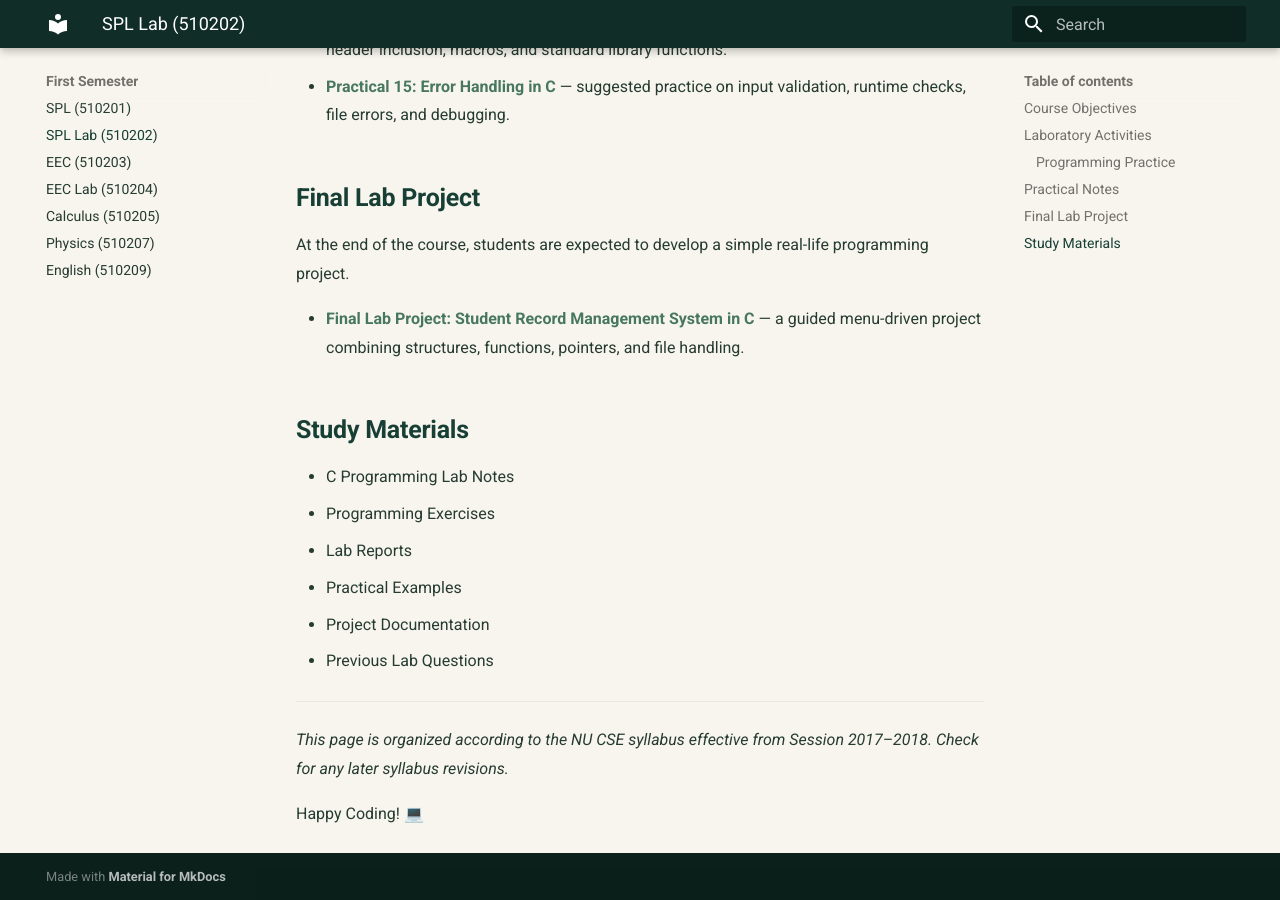
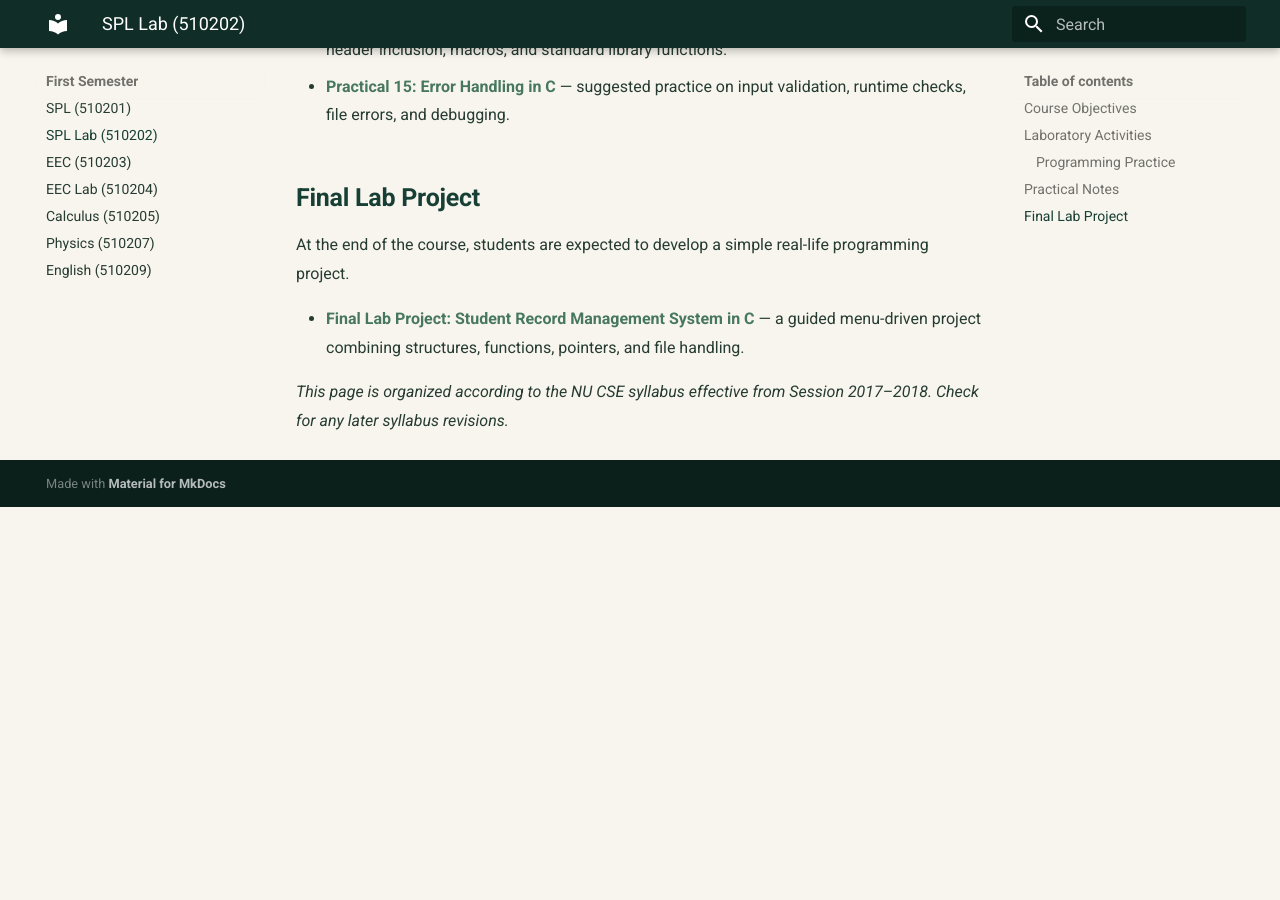
Before and after one commit to taimiyatahsin0-png/nu-cse-notes-store, an MkDocs documentation site: the page built from docs/subjects/spl-lab/index.md, in a window 1280 px wide and 900 px high, scrolled down 2179 px. Built offline with MkDocs 1.6.1 and Material for MkDocs 9.7.7, drawn with Linux system fonts in a browser that asks for light colours; after the commit the page ends 2686 px from its top, so only the background shows below that.

Commit message:
Refine site copy and remove generic labels

```diff
--- a/docs/subjects/spl-lab/index.md
+++ b/docs/subjects/spl-lab/index.md
@@ -57,17 +57,4 @@ At the end of the course, students are expected to develop a simple real-life pr
 
 - [Final Lab Project: Student Record Management System in C](final-lab-project-student-record-management.md) — a guided menu-driven project combining structures, functions, pointers, and file handling.
 
-## Study Materials
-
-- C Programming Lab Notes
-- Programming Exercises
-- Lab Reports
-- Practical Examples
-- Project Documentation
-- Previous Lab Questions
-
----
-
 *This page is organized according to the NU CSE syllabus effective from Session 2017–2018. Check for any later syllabus revisions.*
-
-Happy Coding! 💻
```
